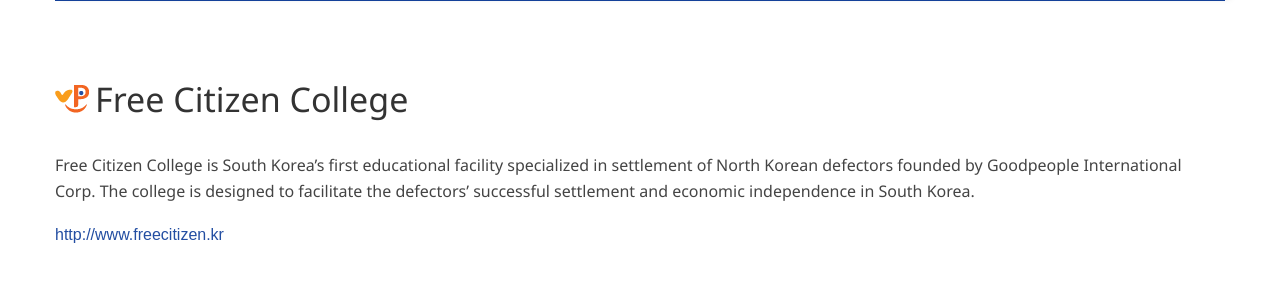
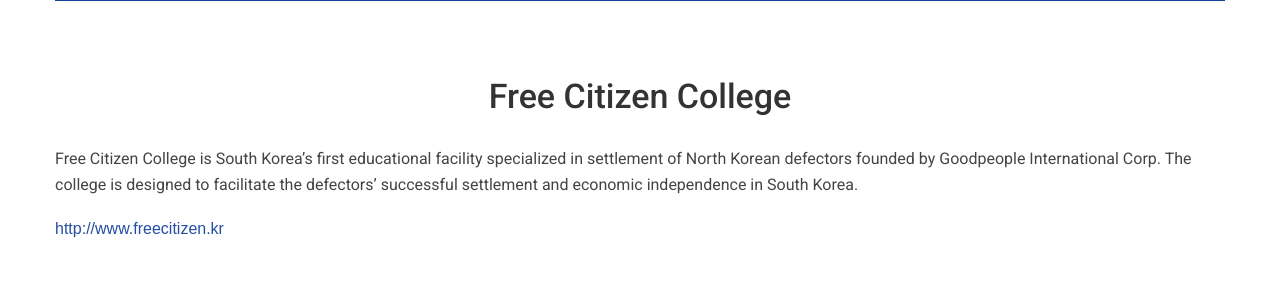
Before and after one commit to movementk/eng.goodpeople, a PHP site: page /business/domestic/college.php in a window 1280 px wide. Shown: the part 394-695 px from the top of the page. Run offline with PHP 8.4, Linux system fonts and the light colour scheme; style sheets or scripts are compiled from the project's sources; some libraries are stand-ins or nearby versions; some web fonts are replaced.

Commit message:
로고 변경및 폰트 변경 완료

```diff
--- a/assets/css/default.css
+++ b/assets/css/default.css
@@ -366,8 +366,7 @@ body {
   font-size: 13px;
   color: #111;
   font-weight: 300;
-  /*font-family: 'Noto Sans KR', sans-serif;*/
-  font-family: 'Noto Sans', sans-serif;
+  font-family: 'Roboto', sans-serif;
   word-break: keep-all;
   margin-top: 55px;
   z-index: 1; }
@@ -1281,7 +1280,7 @@ body {
       font-family: 'Roboto', sans-serif; }
   @media (min-width: 768px) {
     #footer {
-      padding: 45px 0 45px; }
+      padding: 45px 0 35px; }
       #footer .company {
         text-align: left; }
         #footer .company h2 {
@@ -1341,7 +1340,7 @@ body {
         content: "\F005"; } }
   @media (min-width: 1200px) {
     #footer {
-      padding: 60px 4% 60px; }
+      padding: 60px 4% 40px; }
       #footer .company h2 {
         font-size: 15px; }
       #footer .company ul li {
--- a/assets/css/default.scss
+++ b/assets/css/default.scss
@@ -7,7 +7,7 @@ body {
     font-size: 13px;
     color: #111;
     font-weight: 300;
-    @include noto();
+    @include roboto();
     word-break: keep-all;
     margin-top: 55px;
     z-index: 1;
@@ -1137,7 +1137,7 @@ body {
         }
     }
     @media(min-width: $md) {
-        padding: 45px 0 45px;
+        padding: 45px 0 35px;
         .company {
             text-align: left;
             h2 {
@@ -1228,7 +1228,7 @@ body {
         }
     }
     @media(min-width: $xl) {
-        padding: 60px 4% 60px;
+        padding: 60px 4% 40px;
         .company {
             h2 {
                 font-size: 15px;
--- a/assets/css/sub.css
+++ b/assets/css/sub.css
@@ -377,15 +377,16 @@ a {
     #content {
       padding-top: 75px; } }
   #content h1 {
-    padding-left: 40px;
     margin-top: 0;
     font-size: 25px;
     line-height: normal;
+    text-align: center;
     color: #333;
     margin-bottom: 15px;
-    background-image: url(/assets/images/sub/ico_page_title.gif);
+    /*background-image: url(/assets/images/sub/ico_page_title.gif);
+    padding-left: 40px;
     background-repeat: no-repeat;
-    background-position: 0 50%; }
+    background-position: 0 50%;*/ }
     @media (min-width: 768px) {
       #content h1 {
         margin-bottom: 35px;
--- a/assets/css/sub.scss
+++ b/assets/css/sub.scss
@@ -17,15 +17,16 @@
 		padding-bottom: 120px;
 	}*/
     h1 {
-        padding-left: 40px;
         margin-top: 0;
         font-size: 25px;
         line-height: normal;
+        text-align: center;
         color: #333;
         margin-bottom: 15px;
-        background-image: url(/assets/images/sub/ico_page_title.gif);
+        /*background-image: url(/assets/images/sub/ico_page_title.gif);
+        padding-left: 40px;
         background-repeat: no-repeat;
-        background-position: 0 50%;
+        background-position: 0 50%;*/
         @media (min-width: 768px) {
             margin-bottom: 35px;
             font-size: 34px;
--- a/inc/footer.php
+++ b/inc/footer.php
@@ -39,7 +39,7 @@
                                 FAMILY SITE
                             </button>
                             <div class="dropdown-menu" aria-labelledby="dropdownMenuButton">
-                                <a class="dropdown-item" href="http://eng.goodpeople.or.kr/" target="_blank">굿피플 영문사이트(ENGLISH)</a>
+                                <a class="dropdown-item" href="http://civic.goodpeople.or.kr/" target="_blank">자유시민대학</a>
                                 <a class="dropdown-item" href="http://www.dongjaksilver.kr/" target="_blank">동작실버센터</a>
                             </div>
                         </div>
```
Also changed, not shown: assets/images/logo.jpg, 2 other files.
